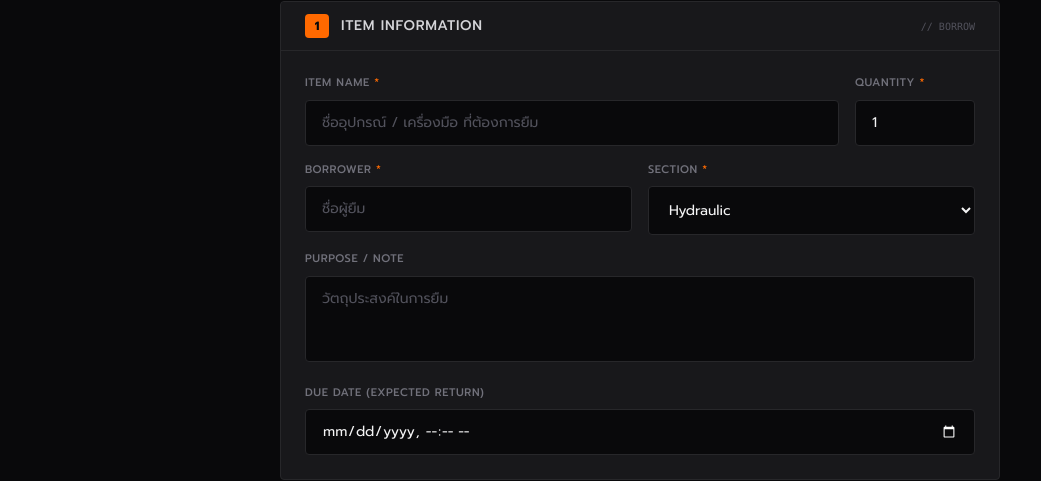
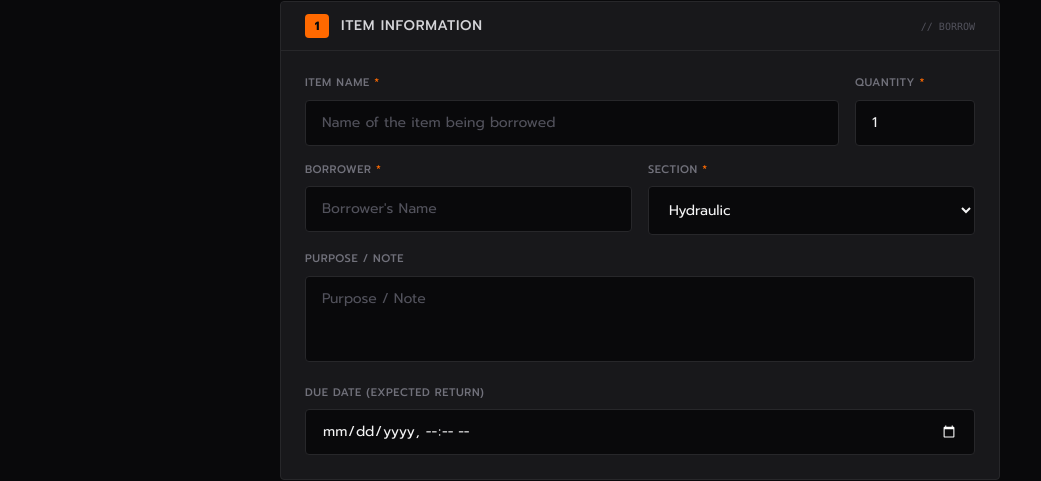
Before and after one commit to peat0090/Maintenance_report, a React (Vite) app: page /borrow/add in a window 1280 px wide. Shown: the part 96-577 px from the top of the page, without its empty margins (0-1041 px from the left). Built offline with nearby package versions, Linux system fonts and the light colour scheme; sample sign-in values are in the browser's storage.

Commit message:
Update time zone

```diff
--- a/src/pages/AddBorrowPage.jsx
+++ b/src/pages/AddBorrowPage.jsx
@@ -107,7 +107,7 @@ export default function AddBorrowPage() {
                     Item Name <span className="text-orange-500">*</span>
                   </label>
                   <input type="text" name="item_name" value={form.item_name} onChange={handleChange} required
-                    placeholder="ชื่ออุปกรณ์ / เครื่องมือ ที่ต้องการยืม"
+                    placeholder="Name of the item being borrowed"
                     className={inputCls}
                   />
                 </div>
@@ -127,7 +127,7 @@ export default function AddBorrowPage() {
                     Borrower <span className="text-orange-500">*</span>
                   </label>
                   <input type="text" name="borrower" value={form.borrower} onChange={handleChange} required
-                    placeholder="ชื่อผู้ยืม"
+                    placeholder="Borrower's Name"
                     className={inputCls}
                   />
                 </div>
@@ -147,7 +147,7 @@ export default function AddBorrowPage() {
               <div>
                 <label className="block text-[11px] font-medium text-zinc-500 mb-2 tracking-wider uppercase">Purpose / Note</label>
                 <textarea name="purpose" value={form.purpose} onChange={handleChange} rows={3}
-                  placeholder="วัตถุประสงค์ในการยืม"
+                  placeholder="Purpose / Note"
                   className={inputCls + " resize-none"}
                 />
               </div>
```
